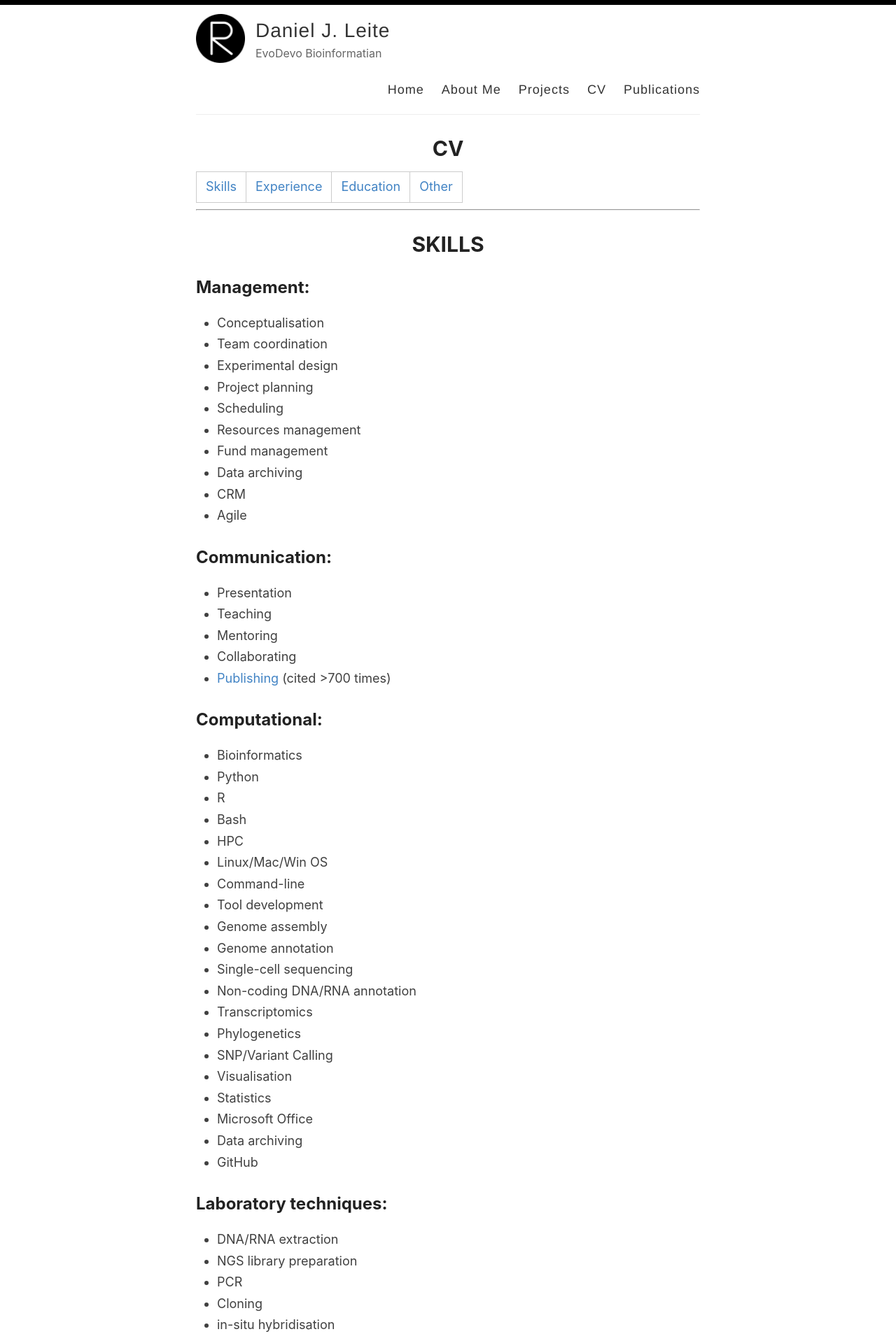
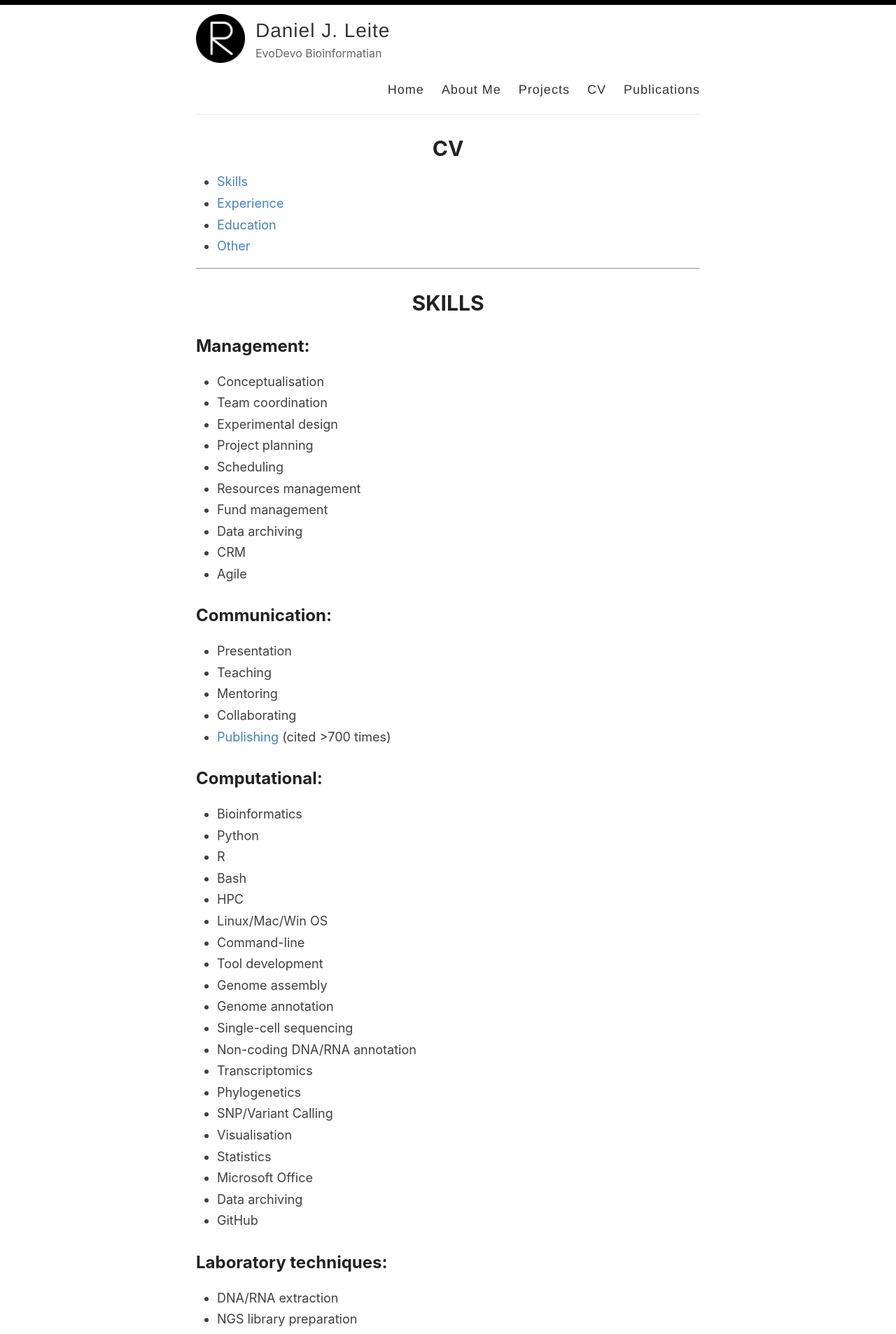
Before and after one commit to djleite/djleite.github.io, a Jekyll site: the page built from _pages/cv.md, in a window 1280 px wide. Shown: the top 1907 px of the page at 70% size. Built offline with Jekyll 4.4.1, drawn with Linux system fonts in a browser that asks for light colours.

Commit message:
cv contents and format

```diff
--- a/_pages/cv.md
+++ b/_pages/cv.md
@@ -4,7 +4,10 @@ title: CV
 permalink: /cv/
 ---
 
-| [Skills](/cv#skills) | [Experience](/cv#experience) | [Education](/cv#education) | [Other](/cv#other)
+- [Skills](/cv#skills)
+- [Experience](/cv#experience)
+- [Education](/cv#education)
+- [Other](/cv#other)
 
 ***
 
```
